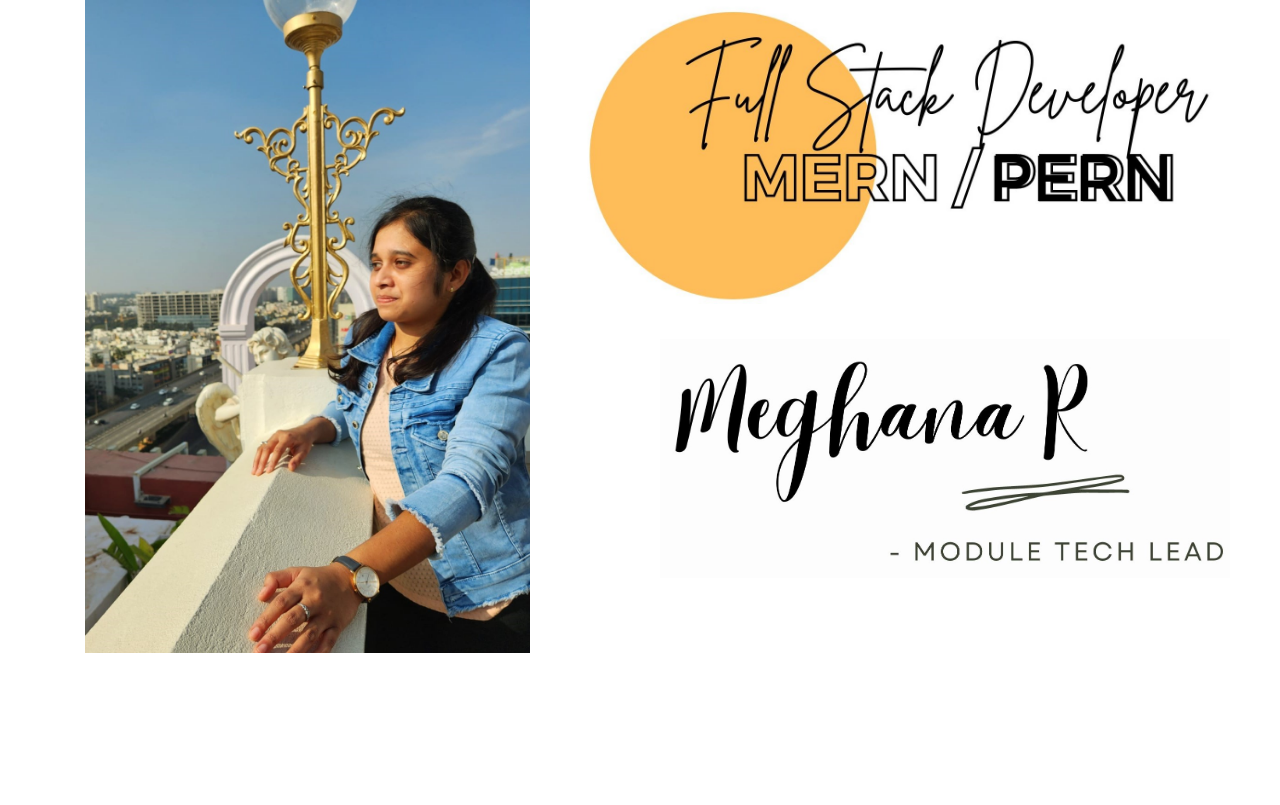
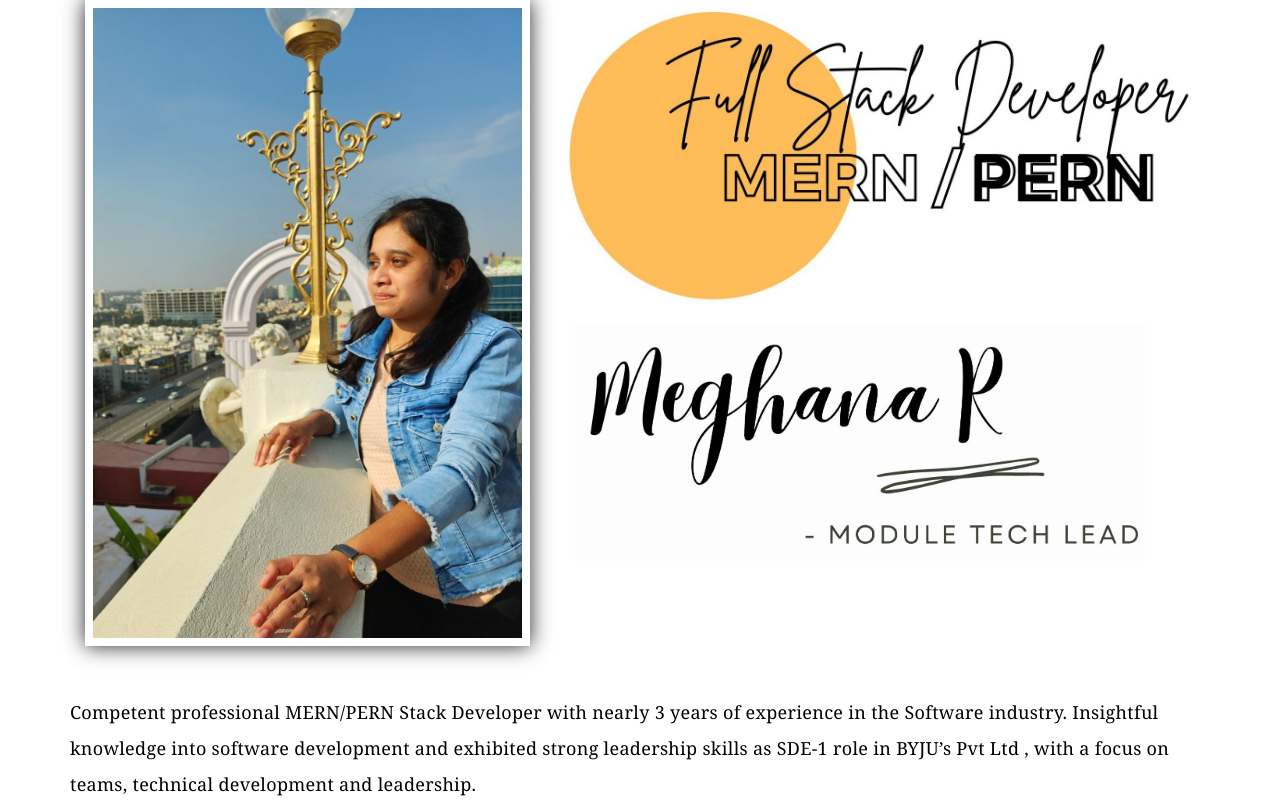
Before and after one commit to Megh2/My-Portfolio, a plain HTML site: page index.html in a window 1280 px wide. Shown: the top 805 px of the page. Drawn offline with Linux system fonts and the light colour scheme.

Commit message:
Changes in the intro sec

```diff
--- a/index.html
+++ b/index.html
@@ -38,12 +38,20 @@
       color: rgb(0, 0, 0);
       }
       .imgStyle {
-        margin-left:  20px;
-        margin-bottom: 385px;
+        /* margin-left:  20px; */
+        margin-bottom: 380px;
       }
       .introImgstyle {
-        margin-top: -490px;
-        margin-left: 100px
+        margin-top: -514px;
+        margin-left: 15px
+      }
+      .containerStyle {
+        margin-top: -110PX;
+      }
+
+      .myImageStyle {
+        border: 8px solid #fff;
+      box-shadow: 0px 0px 20px;
       }
      </style>
 <!--
@@ -98,7 +106,7 @@ https://www.tooplate.com/view/2120-ben-resume
          <div class="container">
             <div class="row">
                   <div class="mx-auto col-lg-5 col-md-5 col-10">
-                      <img src="images/My-Pic.jpeg" class="img-fluid" alt="Ben Resume HTML Template">
+                      <img src="images/My-Pic.jpeg" class="img-fluid myImageStyle" alt="Ben Resume HTML Template">
                   </div>
                   <div class="d-flex flex-column justify-content-center align-items-center col-lg-7 col-md-7 col-12">
                         <div class="hero-text">
@@ -115,7 +123,7 @@ https://www.tooplate.com/view/2120-ben-resume
     <section class="about section-padding" id="about">
         <div class="container">
             <div class="row">
-                <div>
+                <div class="containerStyle">
                     <p>Competent professional <b>MERN/PERN Stack Developer</b> with nearly 3 years of experience in the Software industry. Insightful knowledge into software development and exhibited strong leadership skills as <b>SDE-1 role in BYJU’s Pvt Ltd </b>, with a focus on teams, technical development and leadership.</p>
                   </div>
             </div>
```
